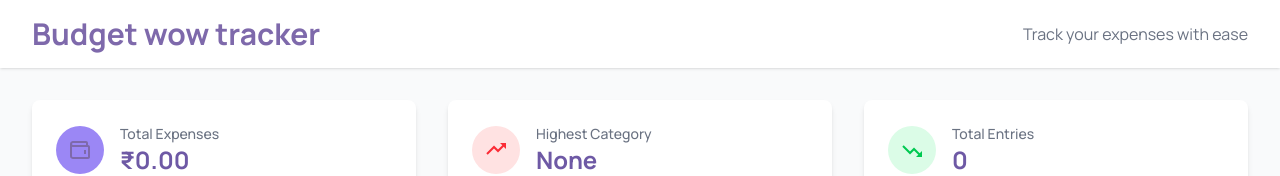
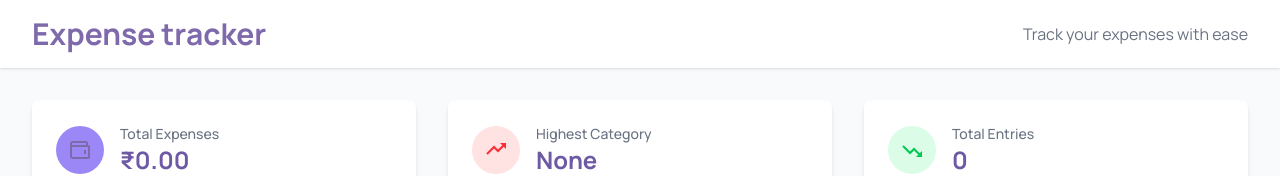
Before and after one commit to harsh-pandey1489/ExpenseTracker, a React (Vite) app: page / in a window 1280 px wide. Shown: the top 176 px of the page. Built offline with nearby package versions, Linux system fonts and the light colour scheme.

Commit message:
change the name of app

```diff
--- a/src/layout/DashboardLayout.jsx
+++ b/src/layout/DashboardLayout.jsx
@@ -25,7 +25,7 @@ const DashboardLayout = ({children}) => {
       <header className={`${mode} shadow-sm`}>
         <div className='max-w-7xl mx-auto px-4 sm:px-6 lg:px-8 py-4'>
             <div className='flex justify-center md:justify-between items-center'>
-            <h1 className='text-3xl font-bold text-expense'>Budget wow tracker</h1>
+            <h1 className='text-3xl font-bold text-expense'>Expense tracker</h1>
 
             <p className='hidden md:block text-gray-500'>Track your expenses with ease</p>
             </div>
```
